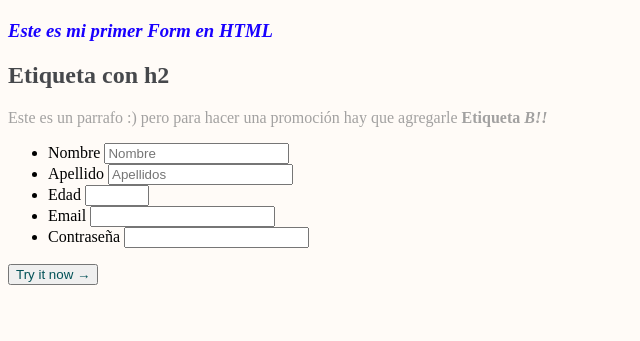
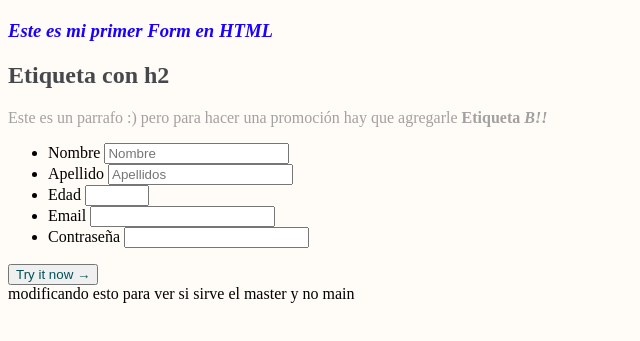
Before and after one commit to EduCastilloHerrera/santander_front, a plain HTML site: page index.html in a window 1280 px wide. Shown: the part 311-652 px from the top of the page, without its empty margins (0-640 px from the left). Drawn offline with Linux system fonts and the light colour scheme.

Commit message:
Probando cambiando el branch

```diff
--- a/index.html
+++ b/index.html
@@ -55,6 +55,7 @@
         </button>
     </form>
 
+    modificando esto para ver si sirve el master y no main
 
 </body>
 </html>
```
